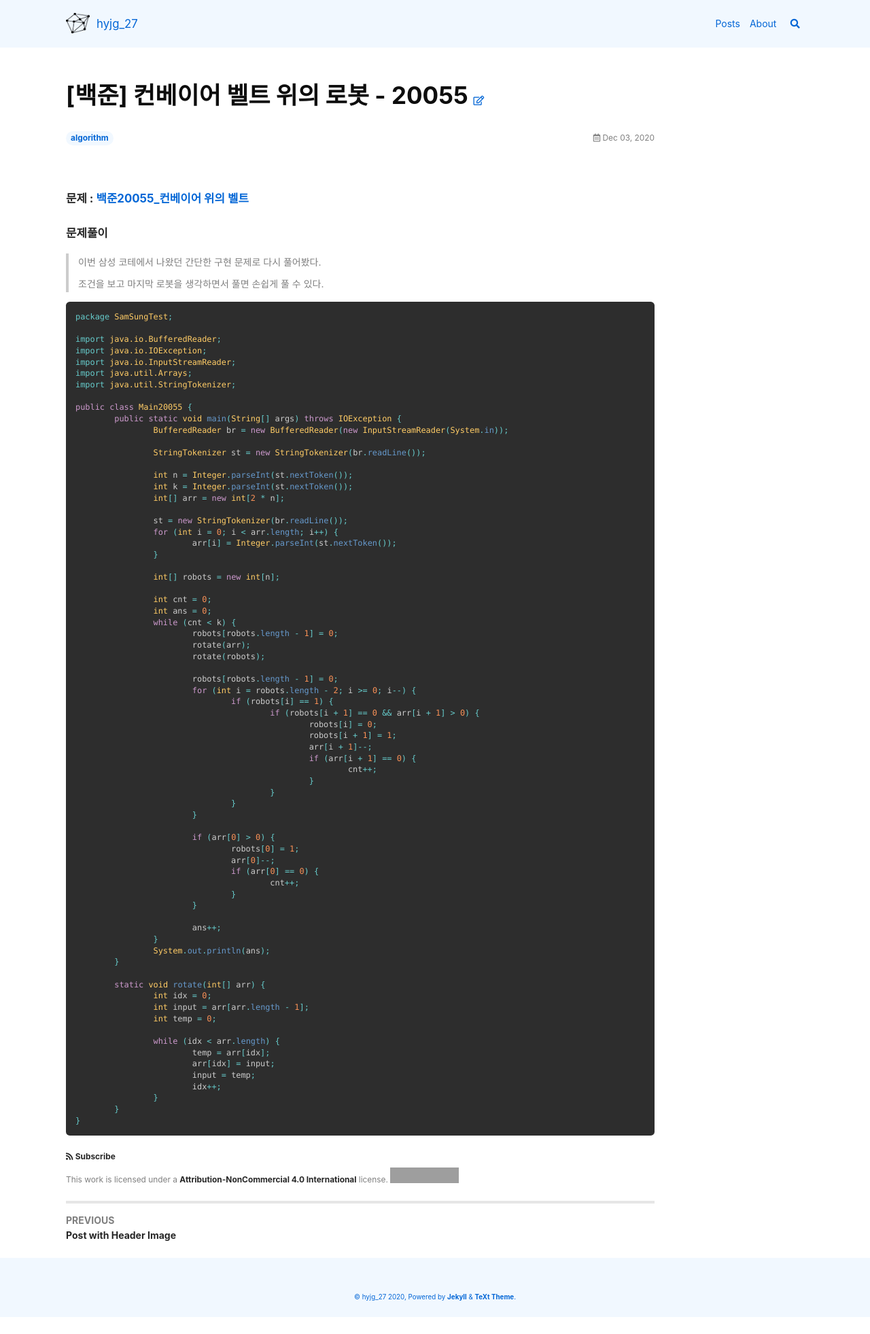
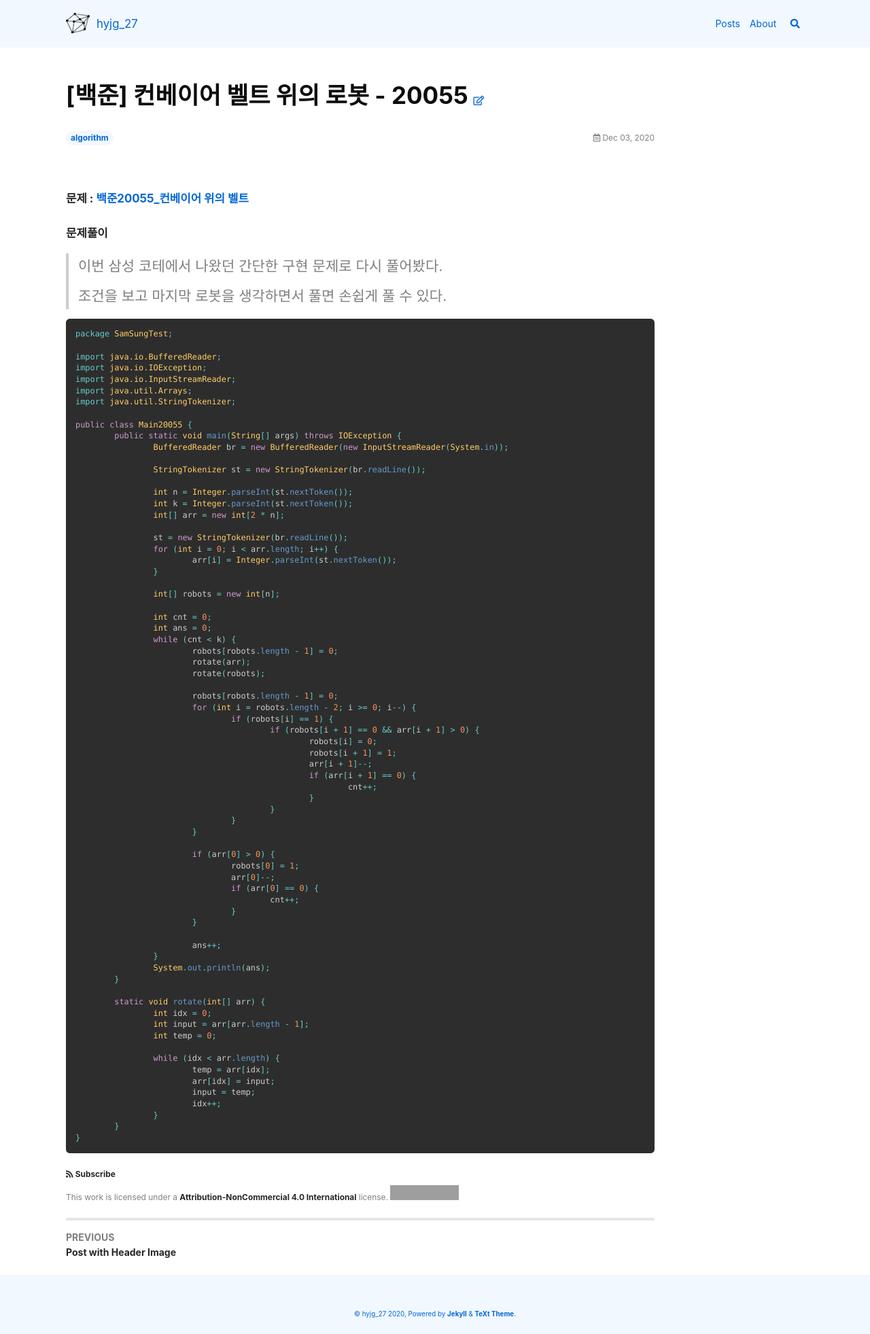
Before and after one commit to rlaguswhd19/rlaguswhd19.github.com, a Jekyll site: the page built from _posts/2020-12-03-[백준] 컨베이어 벨트 위의 로봇 - 20055.md, in a window 1280 px wide. Shown: the whole page at 68% size. Built offline with Jekyll 4.4.1, drawn with Linux system fonts in a browser that asks for light colours; nearby versions of some CDN libraries; before the commit the page ends 1938 px from its top, so only the background shows below that; grey boxes are pictures that could not be loaded.

Commit message:
content font-size chage

```diff
--- a/_sass/components/_article-content.scss
+++ b/_sass/components/_article-content.scss
@@ -49,7 +49,7 @@
     @include split-line(left, 4px, $border-color);
     p {
       margin: map-get($spacers, 2) 0;
-      font-size: map-get($base, font-size);
+      font-size: map-get($base, font-size-xl);
     }
     & > :last-child {
       margin-bottom: 0;
```
